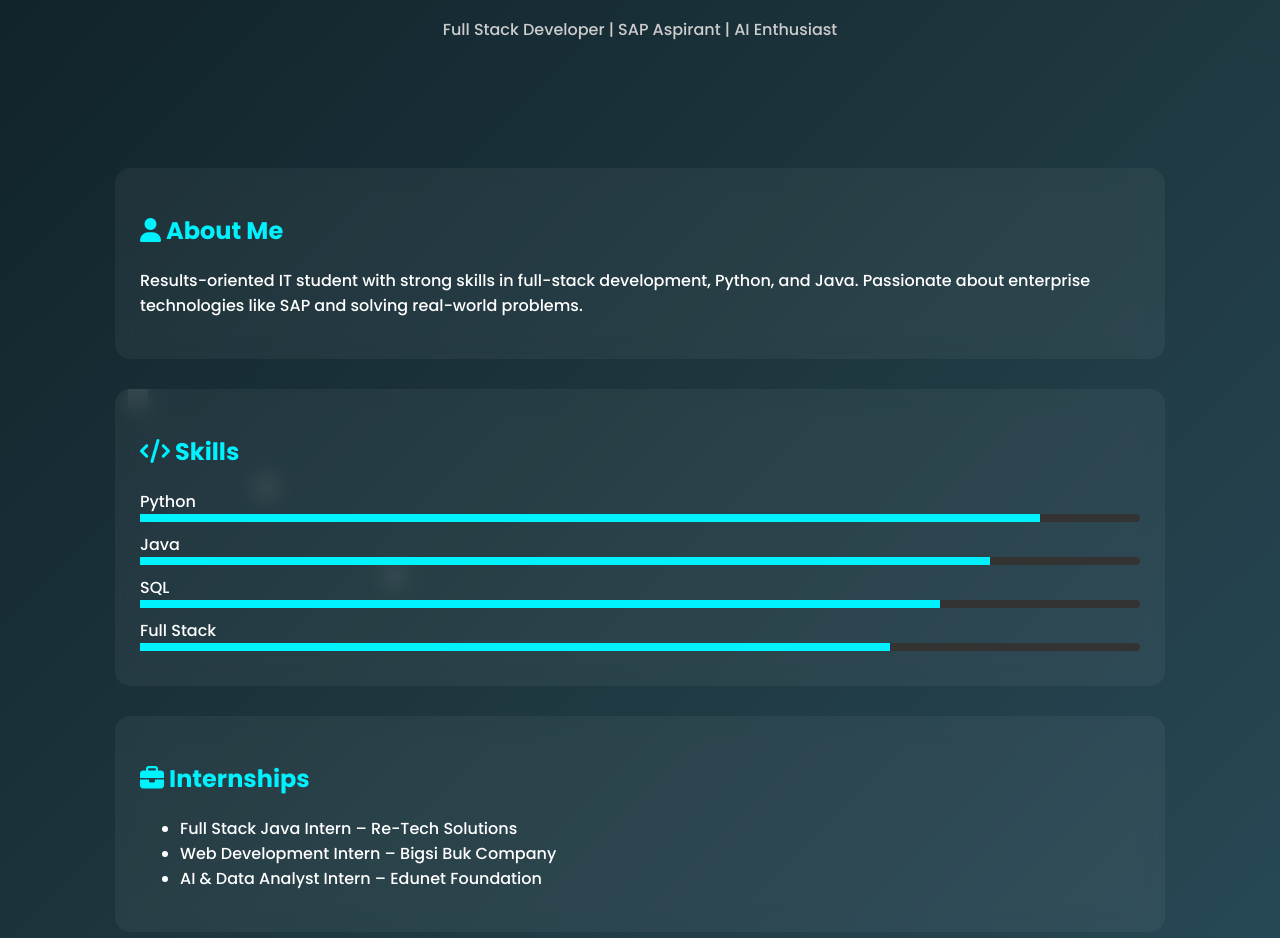
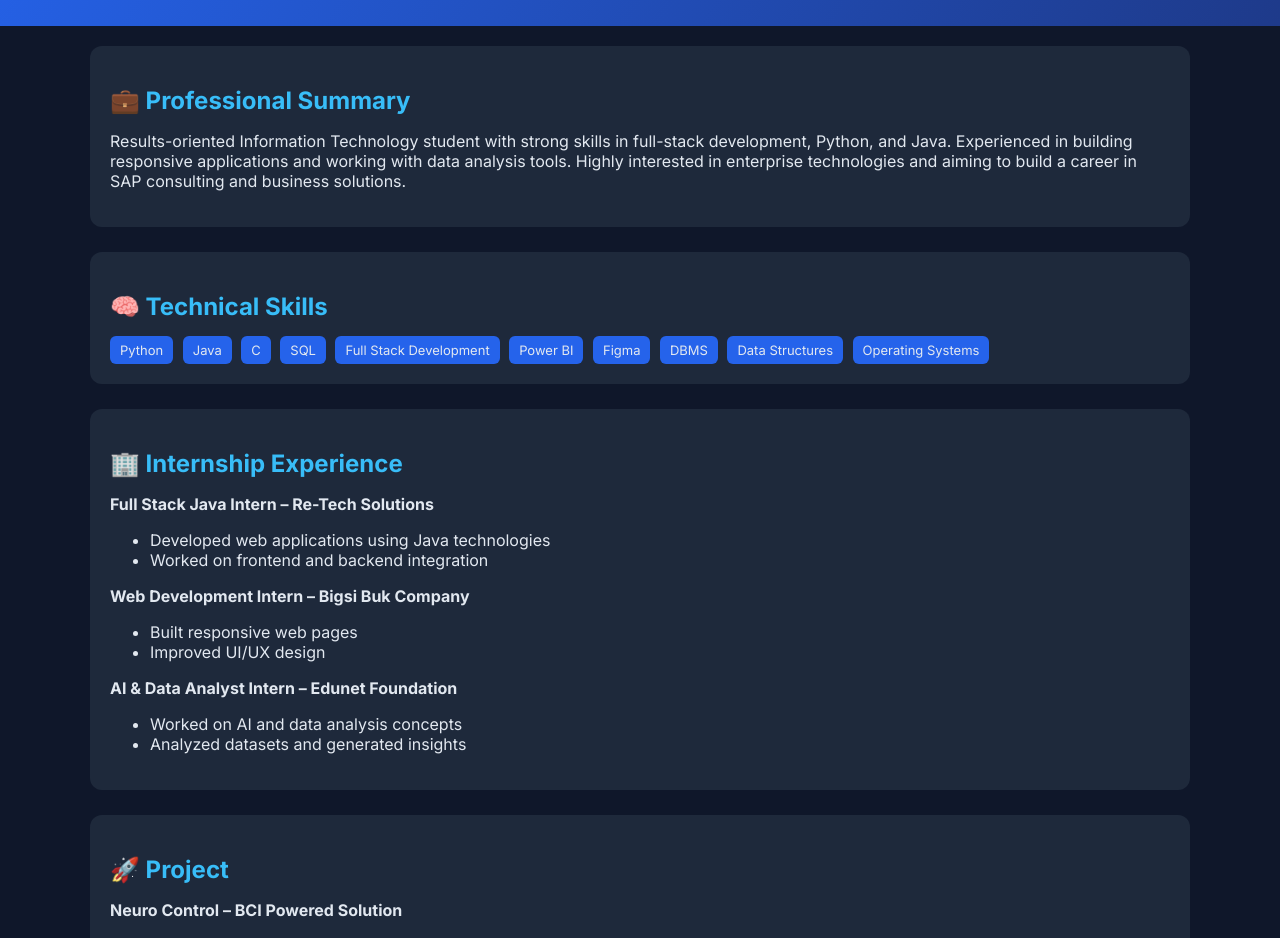
Before and after one commit to DHANALAKSHMI67182/dhanamportfolio, a plain HTML site: page index.html in a window 1280 px wide. Shown: the part 191-1129 px from the top of the page. Drawn offline with Linux system fonts and the light colour scheme.

Commit message:
Update index.html

```diff
--- a/index.html
+++ b/index.html
@@ -6,168 +6,216 @@
 
 <title>Dhanalakshmi Portfolio</title>
 
-<link href="https://fonts.googleapis.com/css2?family=Poppins:wght@300;500;700&display=swap" rel="stylesheet">
-<script src="https://kit.fontawesome.com/6a2c6e6e5d.js" crossorigin="anonymous"></script>
+<link href="https://fonts.googleapis.com/css2?family=Inter:wght@300;400;600;700&display=swap" rel="stylesheet">
 
 <style>
-
 body {
     margin: 0;
-    font-family: 'Poppins', sans-serif;
-    background: linear-gradient(135deg,#0f2027,#203a43,#2c5364);
-    color: white;
-    overflow-x: hidden;
-}
-
-/* FLOATING ANIMATION */
-.bg {
-    position: fixed;
-    width: 100%;
-    height: 100%;
-    overflow: hidden;
-    z-index: -1;
-}
-
-.bg span {
-    position: absolute;
-    display: block;
-    width: 20px;
-    height: 20px;
-    background: rgba(255,255,255,0.1);
-    animation: float 20s linear infinite;
-}
-
-@keyframes float {
-    0% {transform: translateY(100vh);}
-    100% {transform: translateY(-10vh);}
+    font-family: 'Inter', sans-serif;
+    background: #0f172a;
+    color: #e2e8f0;
 }
 
 /* HEADER */
 header {
+    padding: 60px 20px;
     text-align: center;
-    padding: 80px 20px;
-    animation: fade 1s ease;
+    background: linear-gradient(120deg,#2563eb,#1e3a8a);
 }
 
 header h1 {
-    font-size: 45px;
+    margin: 0;
+    font-size: 42px;
 }
 
 header p {
-    color: #ccc;
+    margin-top: 10px;
+    color: #cbd5e1;
+}
+
+/* CONTAINER */
+.container {
+    max-width: 1100px;
+    margin: auto;
+    padding: 20px;
 }
 
 /* CARD */
-section {
-    width: 90%;
-    max-width: 1000px;
-    margin: 30px auto;
-    padding: 25px;
-    background: rgba(255,255,255,0.05);
-    border-radius: 15px;
-    backdrop-filter: blur(10px);
+.card {
+    background: #1e293b;
+    padding: 20px;
+    border-radius: 12px;
+    margin-bottom: 25px;
     transition: 0.3s;
 }
 
-section:hover {
-    transform: scale(1.02);
+.card:hover {
+    transform: translateY(-4px);
 }
 
+/* TITLE */
 h2 {
-    color: #00f2fe;
+    color: #38bdf8;
+    margin-bottom: 10px;
 }
 
-/* SKILLS */
-.skill {
-    margin: 10px 0;
+/* GRID */
+.grid {
+    display: grid;
+    grid-template-columns: repeat(auto-fit, minmax(250px,1fr));
+    gap: 15px;
 }
 
-.bar {
-    height: 8px;
-    background: #333;
-    border-radius: 10px;
+/* TAGS */
+.tag {
+    display: inline-block;
+    background: #2563eb;
+    padding: 6px 10px;
+    border-radius: 6px;
+    margin: 5px 5px 0 0;
+    font-size: 13px;
 }
 
-.fill {
-    height: 8px;
-    background: #00f2fe;
+/* ICON */
+.icon {
+    margin-right: 6px;
 }
 
 /* BUTTON */
 .btn {
     display: inline-block;
     margin-top: 10px;
-    padding: 10px;
-    background: #00f2fe;
+    padding: 10px 15px;
+    background: #38bdf8;
     color: black;
-    border-radius: 8px;
+    border-radius: 6px;
     text-decoration: none;
 }
 
-/* ANIMATION */
-@keyframes fade {
-    from {opacity:0;}
-    to {opacity:1;}
+/* FOOTER */
+footer {
+    text-align: center;
+    padding: 20px;
+    color: #94a3b8;
 }
-
 </style>
 </head>
 
 <body>
-
-<div class="bg">
-<span style="left:10%;animation-delay:0s"></span>
-<span style="left:20%;animation-delay:2s"></span>
-<span style="left:30%;animation-delay:4s"></span>
-<span style="left:40%;animation-delay:6s"></span>
-<span style="left:50%;animation-delay:8s"></span>
-</div>
 
 <header>
 <h1>Dhanalakshmi N</h1>
 <p>Full Stack Developer | SAP Aspirant | AI Enthusiast</p>
 </header>
 
-<section>
-<h2><i class="fas fa-user"></i> About Me</h2>
-<p>Results-oriented IT student with strong skills in full-stack development, Python, and Java. Passionate about enterprise technologies like SAP and solving real-world problems.</p>
-</section>
+<div class="container">
 
-<section>
-<h2><i class="fas fa-code"></i> Skills</h2>
+<!-- SUMMARY -->
+<div class="card">
+<h2>💼 Professional Summary</h2>
+<p>
+Results-oriented Information Technology student with strong skills in full-stack development, Python, and Java.
+Experienced in building responsive applications and working with data analysis tools.
+Highly interested in enterprise technologies and aiming to build a career in SAP consulting and business solutions.
+</p>
+</div>
 
-<div class="skill">Python<div class="bar"><div class="fill" style="width:90%"></div></div></div>
-<div class="skill">Java<div class="bar"><div class="fill" style="width:85%"></div></div></div>
-<div class="skill">SQL<div class="bar"><div class="fill" style="width:80%"></div></div></div>
-<div class="skill">Full Stack<div class="bar"><div class="fill" style="width:75%"></div></div></div>
+<!-- SKILLS -->
+<div class="card">
+<h2>🧠 Technical Skills</h2>
+<div>
+<span class="tag">Python</span>
+<span class="tag">Java</span>
+<span class="tag">C</span>
+<span class="tag">SQL</span>
+<span class="tag">Full Stack Development</span>
+<span class="tag">Power BI</span>
+<span class="tag">Figma</span>
+<span class="tag">DBMS</span>
+<span class="tag">Data Structures</span>
+<span class="tag">Operating Systems</span>
+</div>
+</div>
 
-</section>
+<!-- INTERNSHIPS -->
+<div class="card">
+<h2>🏢 Internship Experience</h2>
 
-<section>
-<h2><i class="fas fa-briefcase"></i> Internships</h2>
+<p><b>Full Stack Java Intern – Re-Tech Solutions</b></p>
 <ul>
-<li>Full Stack Java Intern – Re-Tech Solutions</li>
-<li>Web Development Intern – Bigsi Buk Company</li>
-<li>AI & Data Analyst Intern – Edunet Foundation</li>
+<li>Developed web applications using Java technologies</li>
+<li>Worked on frontend and backend integration</li>
 </ul>
-</section>
 
-<section>
-<h2><i class="fas fa-project-diagram"></i> Project</h2>
-<p><b>Neuro Control – BCI System</b></p>
-<p>EEG-based system for controlling devices using brain signals with AI integration.</p>
-</section>
+<p><b>Web Development Intern – Bigsi Buk Company</b></p>
+<ul>
+<li>Built responsive web pages</li>
+<li>Improved UI/UX design</li>
+</ul>
 
-<section>
-<h2><i class="fas fa-bullseye"></i> Career Objective</h2>
-<p>To build a career in SAP technologies by applying my technical skills and continuously learning enterprise solutions.</p>
-</section>
+<p><b>AI & Data Analyst Intern – Edunet Foundation</b></p>
+<ul>
+<li>Worked on AI and data analysis concepts</li>
+<li>Analyzed datasets and generated insights</li>
+</ul>
 
-<section>
-<h2><i class="fas fa-envelope"></i> Contact</h2>
+</div>
+
+<!-- PROJECT -->
+<div class="card">
+<h2>🚀 Project</h2>
+
+<p><b>Neuro Control – BCI Powered Solution</b></p>
+<ul>
+<li>Developed EEG-based system for independent mobility</li>
+<li>Applied AI techniques for real-world accessibility</li>
+<li>Focused on brain-computer interface integration</li>
+</ul>
+
+</div>
+
+<!-- EDUCATION -->
+<div class="card">
+<h2>🎓 Education</h2>
+<p><b>B.Tech – Information Technology</b></p>
+<p>Sri Sairam Engineering College, Chennai</p>
+<p>Expected Graduation: 2027</p>
+</div>
+
+<!-- KAAR FIT -->
+<div class="card">
+<h2>🎯 Why SAP & KAAR</h2>
+<p>
+I am highly interested in SAP technologies because they play a crucial role in enterprise-level business solutions.
+KAAR Technologies provides structured training and real-time project exposure, which aligns with my goal of becoming a skilled SAP consultant.
+I am eager to learn, adapt, and contribute to business transformation using SAP.
+</p>
+</div>
+
+<!-- STRENGTHS -->
+<div class="card">
+<h2>⚡ Strengths</h2>
+<ul>
+<li>Strong problem-solving skills</li>
+<li>Quick learner and adaptable</li>
+<li>Effective communication and teamwork</li>
+<li>Ability to work in dynamic environments</li>
+</ul>
+</div>
+
+<!-- CONTACT -->
+<div class="card">
+<h2>📞 Contact</h2>
 <p>Email: dhanampriya67@gmail.com</p>
+<p>Phone: 8667733532</p>
 <a class="btn" href="https://www.linkedin.com/in/dhanalakshmi-n-914299298" target="_blank">LinkedIn</a>
-</section>
+</div>
+
+</div>
+
+<footer>
+© 2026 Dhanalakshmi
+</footer>
 
 </body>
 </html>
```
